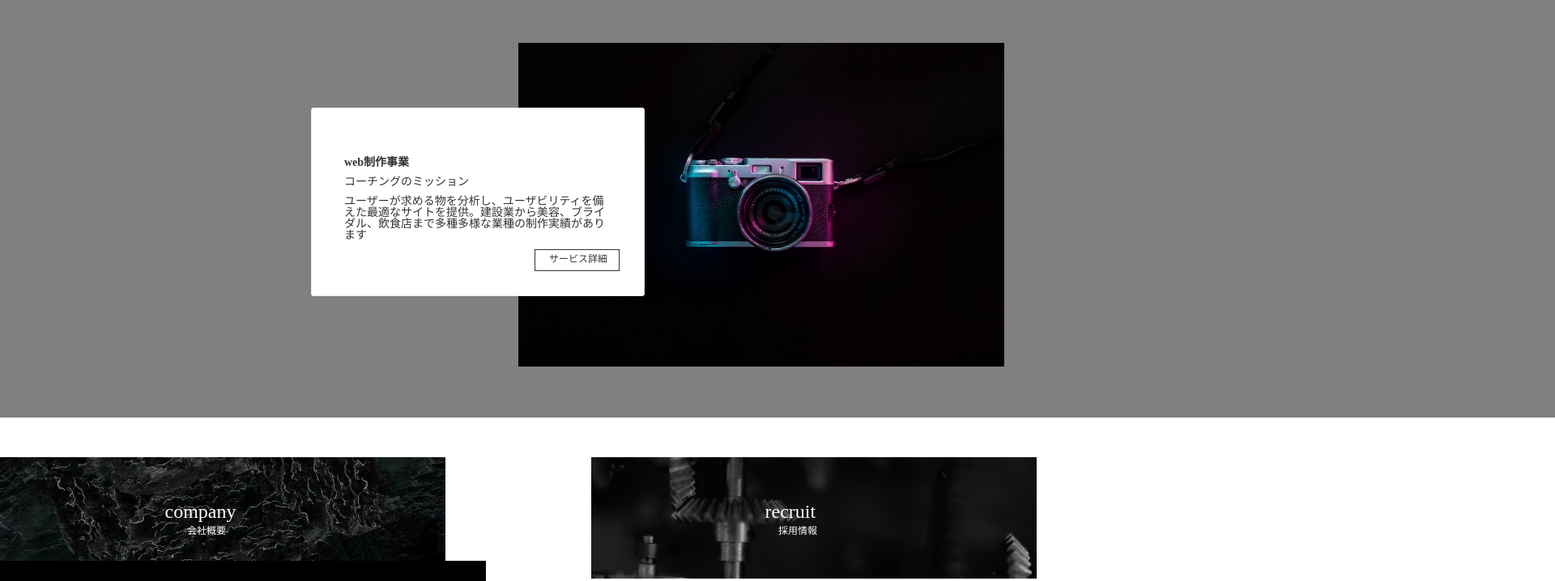
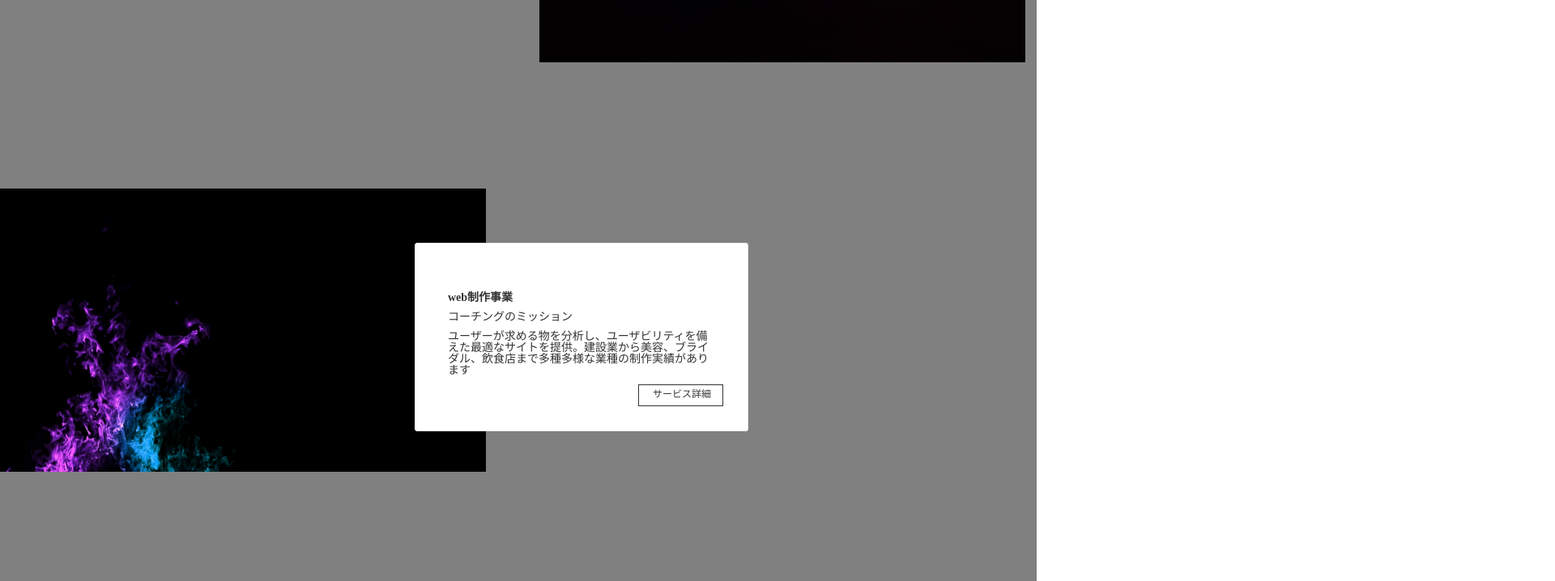
Before and after one commit to kk793/20210322_kimura, a plain HTML site: page COACHTECH/index.html in a window 1280 px wide. Shown: the part 1707-2425 px from the top of the page at 81% size, 1920 px wide, since content can reach past the window. Drawn offline with Linux system fonts and the light colour scheme.

Commit message:
syuusei4

```diff
--- a/COACHTECH/css/style.css
+++ b/COACHTECH/css/style.css
@@ -174,12 +174,16 @@ input, select {
 .news
 {
 position: relative;
-top:91%;
-bottom:0%;
-left:88%;
+position:absolute;
+top:93%;
+bottom:0;
+left:89%;
 background-color: black;
 background-size:cover;
-padding: 20px 50px 20px;
+padding-top:20px;
+padding-bottom:20px;
+padding-right:50px;
+padding-left:50px;
 color:white;
 }
 .main
@@ -230,27 +234,26 @@ color:white;
 .orange
 {
 z-index:1 ;
-position: relative;
-position: absolute;
-top:160%;
-left:60%;
-width: 500px;
+position:absolute;
+top:950px;
+left:720px;
+width: 400px;
 height: 270px;
 }
 
 body {
-  background-color:black;
-  background:linear-gradient(180deg,black 0%,black 37%,white 37%,white 40%,#808080 40%,#808080 70%,white 70%,white 100%);
+  background-size:auto;
+  background-position:center;
+  background-repeat:no-repeat;
+  background:linear-gradient(180deg,black 0%,black 33%,white 33%,white 38%,#808080 38%,#808080 70%,white 70%,white 100%);
 }
 
 
+.servicecompany{position:relative;}
 
 .service
-{
-top:150px;
-padding-left:50%;
-padding-top:0%;
-padding-bottom:90%;
+{padding-left:50%;
+padding-top:20%;
 position:relative;
 }
 
@@ -260,22 +263,19 @@ position:relative;
   color: #333;
   border: 1px solid #e9eaea; /* ボックスの周囲に線を引きます */
   border-radius: 3px;
-  position: relative;
-  position:absolute;
-  top:230%;
-  left:30%;
+  position:relative;
+  top:100px;
+  left:-40%;
   background-color:white;
   z-index:2;
 }
 
 .title4
 .text4 {
-  margin:10px;
   font-size:14px;
 }
 
 .text4-0 {
-  margin:10px;
   font-size: 14px;
 }
 
@@ -291,18 +291,16 @@ position:relative;
   padding-left:3px;
   width:100px;
   height:15px;
-  left:70%;
 
   }
   .service1
 {
-position: relative;
-position: absolute;
-top:220%;
-left:50%;
+position:relative;
 width: 600px;
-height: 400px;;
+height: 400px;
 z-index:1;
+top:-220px;
+left:4%;
 }
 .card2 {
   width: 350px;
@@ -311,9 +309,7 @@ z-index:1;
   border: 1px solid hsl(180, 2%, 92%); /* ボックスの周囲に線を引きます */
   border-radius: 3px;
   position:relative;
-  position:absolute;
-  top:320%;
-  left:30%;
+  left:-20%;
   background-color:white;
   z-index:2;
 }
@@ -346,12 +342,11 @@ z-index:1;
   }
   .service2
 {
-  position:relative;
-position: absolute;
-top:300%;
-left:0%;
+position:relative;
+top:-300px;
+left:-100%;
 width: 600px;
-height: 400px;
+height: 350px;
 z-index:1;
 }
 #company {
--- a/COACHTECH/index.html
+++ b/COACHTECH/index.html
@@ -40,11 +40,9 @@
    </div>
 
 
+<div class="servicespace">
 
-</body>
-
-<div class="service">service</div>
-
+<div class="service">service
 
 <div class="card">
   <h2 class="title4">web制作事業</h2>
@@ -63,8 +61,10 @@
   </p>
   <p class="text4-0">ユーザーが求める物を分析し、ユーザビリティを備えた最適なサイトを提供。建設業から美容、ブライダル、飲食店まで多種多様な業種の制作実績があります</p>
   <p class="text4-1">サービス詳細</p>
+ </div>
+<img src="./img/service1.jpg" 　alt="service2" class="service2" />
 </div>
-<img src="./img/service1.jpg" 　alt="service2" class="service2" />
+</div>
 
 <div class="center">
 <div id="company">
@@ -115,4 +115,6 @@
   <small>Copyright 2019 estra inc. All Rights Reserved.</small>
 </footer>
 
+</body>
+
 </html>
```
